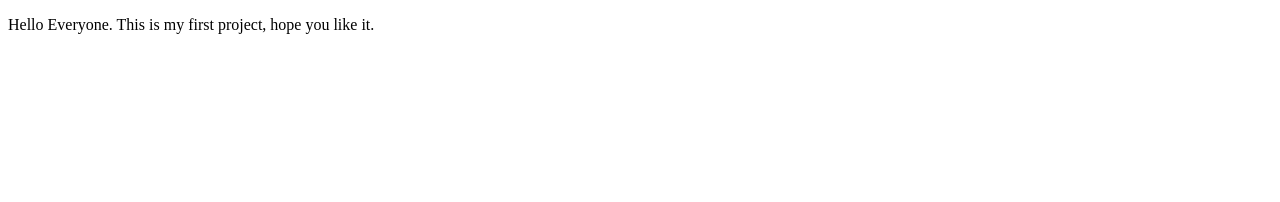
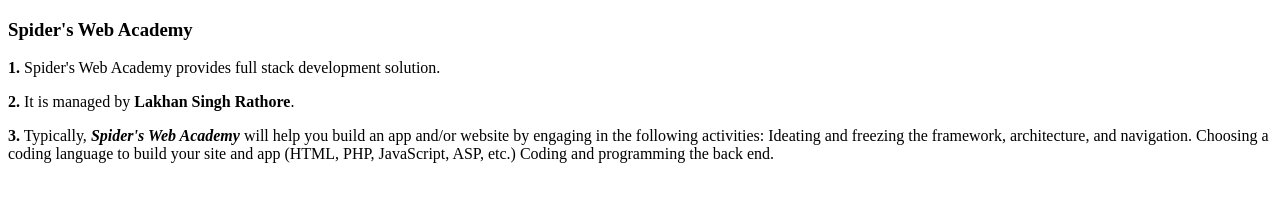
Before and after one commit to Dushyant1122/First-Project, a plain HTML site: page index.html in a window 1280 px wide. Drawn offline with Linux system fonts and the light colour scheme.

Commit message:
first page

```diff
--- a/index.html
+++ b/index.html
@@ -1,11 +1,15 @@
 <!DOCTYPE html>
 <html>
-    <head>
-        <title>
-            First project
-        </title>
-    </head>
-    <body>
-        <p>Hello Everyone. This is my first project, hope you like it.</p>
-    </body>
+<head>
+    <meta charset="UTF-8">
+    <meta name="discription" content="This is developed by Dushyant Jangid">
+    <meta name="discription" content="Web Development, full stack development, website design, application design, html, css, javascript, react, mongodb, best coaching in jaipur, expressjs, nodejs, frontend, backend, advance javascript. ">
+    <title>Spider's Web Academy</title>
+</head>
+<body>
+<h3>Spider's Web Academy </h3>
+<p><b>1.</b> Spider's Web Academy provides full stack development solution. </p>
+<p><b>2.</b> It is managed by <b>Lakhan Singh Rathore</b>. </p>
+<p><b>3.</b> Typically, <b><i>Spider's Web Academy</i></b> will help you build an app and/or website by engaging in the following activities: Ideating and freezing the framework, architecture, and navigation. Choosing a coding language to build your site and app (HTML, PHP, JavaScript, ASP, etc.) Coding and programming the back end. </p>
+</body>
 </html>
```
